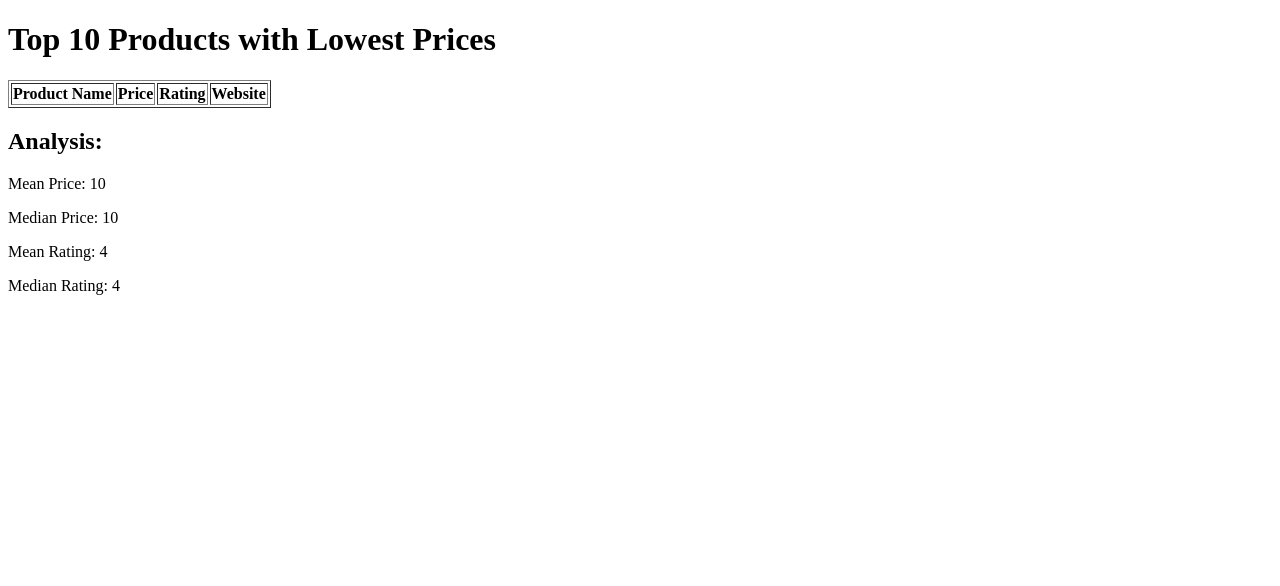
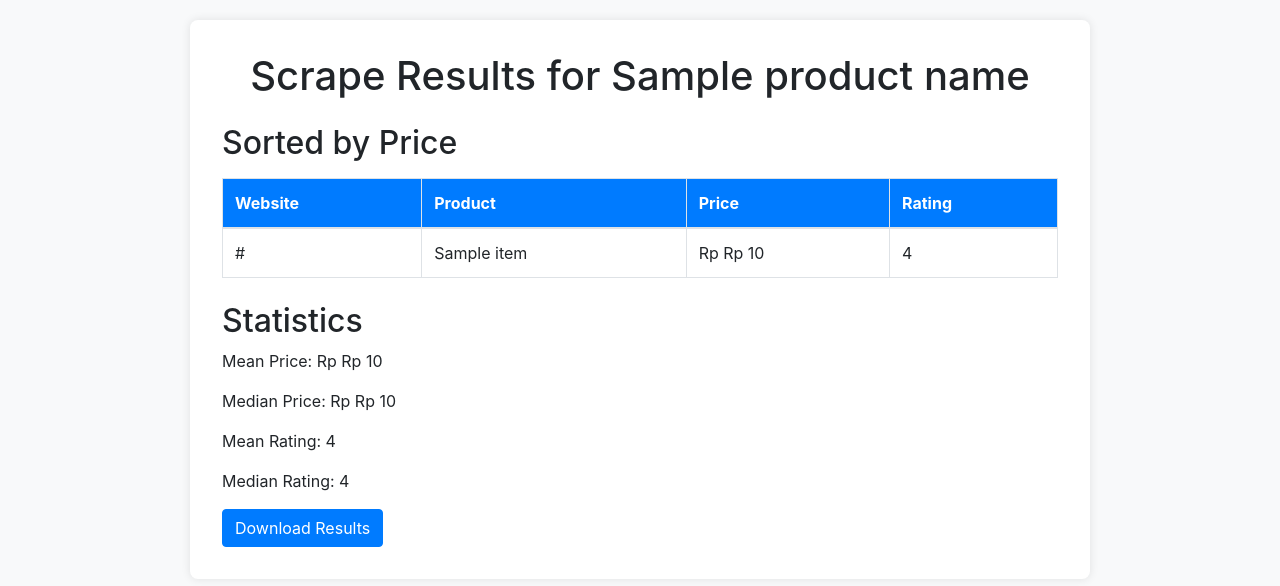
Before and after one commit to dylanRevelin/web-scrapping-ecek, a Flask app: template templates/results.html in a window 1280 px wide. Shown: the top 586 px of the page. Run offline with Flask 3, Linux system fonts and the light colour scheme; the template is opened without the code that fills it: most values are stand-ins (such as "Sample title", 1, 10 or a date in 2020); lists and menus that the app fills with data are empty; some libraries are stand-ins or nearby versions.

Commit message:
styling website + fitur download

```diff
--- a/analysis.py
+++ b/analysis.py
@@ -20,5 +20,4 @@ def analyze_data(filename):
     mean_rating = data['Rating'].mean()
     median_rating = data['Rating'].median()
 
-
     return data_sorted_price, mean_price, median_price, mean_rating, median_rating
--- a/app.py
+++ b/app.py
@@ -1,9 +1,15 @@
-from flask import Flask, render_template, request, redirect, url_for
+from flask import Flask, render_template, request, redirect, url_for, session, make_response
 from scraping import scrape_products
 from analysis import analyze_data
 import pandas as pd
+from io import BytesIO
 
 app = Flask(__name__)
+app.secret_key = 'supersecretkey'  # Necessary for session management
+
+@app.template_filter('format_price')
+def format_price(price):
+    return "Rp {:,.0f}".format(price)
 
 @app.route('/')
 def index():
@@ -15,28 +21,73 @@ def scrape():
         product_name = request.form['product_name']
         pages = int(request.form['pages'])
         filename = scrape_products(product_name, pages)
-        data_sorted_price, data_sorted_rating, mean_price, median_price, mean_rating, median_rating = analyze_data(filename)
-        return redirect(url_for('results',
-                                filename=filename,
-                                data_sorted_price=data_sorted_price,
-                                data_sorted_rating=data_sorted_rating,
-                                mean_price=mean_price,
-                                median_price=median_price,
-                                mean_rating=mean_rating,
-                                median_rating=median_rating))
+        data_sorted_price, mean_price, median_price, mean_rating, median_rating = analyze_data(filename)
 
+        # Store results and product name in session
+        session['product_name'] = product_name
+        session['data_sorted_price'] = data_sorted_price.to_dict(orient='records')
+        session['mean_price'] = mean_price
+        session['median_price'] = median_price
+        session['mean_rating'] = mean_rating
+        session['median_rating'] = median_rating
 
+        return redirect(url_for('results', filename=filename))
 
-@app.route('/results/<filename>')
-def results(filename):
-    data_sorted_price, mean_price, median_price, mean_rating, median_rating = analyze_data(filename)
+@app.route('/results')
+def results():
+    # Retrieve results from session
+    product_name = session.get('product_name')
+    data_sorted_price = session.get('data_sorted_price')
+    mean_price = session.get('mean_price')
+    median_price = session.get('median_price')
+    mean_rating = session.get('mean_rating')
+    median_rating = session.get('median_rating')
+
     return render_template('results.html',
-                            data=data_sorted_price,
-                            mean_price=mean_price,
-                            median_price=median_price,
-                            mean_rating=mean_rating,
-                            median_rating=median_rating,)
+                           product_name=product_name,
+                           data=data_sorted_price,
+                           mean_price=mean_price,
+                           median_price=median_price,
+                           mean_rating=mean_rating,
+                           median_rating=median_rating)
 
+@app.route('/download-results')
+def download_results():
+    # Retrieve the scraped data from the session
+    data_sorted_price = session.get('data_sorted_price')
+    mean_price = session.get('mean_price')
+    median_price = session.get('median_price')
+    mean_rating = session.get('mean_rating')
+    median_rating = session.get('median_rating')
+
+    # Create a DataFrame from the data
+    df = pd.DataFrame(data_sorted_price)
+
+    # Create an in-memory Excel file
+    excel_data = BytesIO()
+    with pd.ExcelWriter(excel_data, engine='xlsxwriter') as writer:
+        df.to_excel(writer, index=False, sheet_name='Results')
+        workbook = writer.book
+        worksheet = writer.sheets['Results']
+        # Optionally, add mean and median statistics to the Excel file
+        worksheet.write(len(df) + 2, 0, 'Mean Price:')
+        worksheet.write(len(df) + 2, 1, mean_price)
+        worksheet.write(len(df) + 3, 0, 'Median Price:')
+        worksheet.write(len(df) + 3, 1, median_price)
+        worksheet.write(len(df) + 4, 0, 'Mean Rating:')
+        worksheet.write(len(df) + 4, 1, mean_rating)
+        worksheet.write(len(df) + 5, 0, 'Median Rating:')
+        worksheet.write(len(df) + 5, 1, median_rating)
+    excel_data.seek(0)
+
+    # Create a response object
+    response = make_response(excel_data.getvalue())
+
+    # Set headers to trigger file download
+    response.headers['Content-Disposition'] = 'attachment; filename=scraped_data.xlsx'
+    response.headers['Content-type'] = 'application/vnd.openxmlformats-officedocument.spreadsheetml.sheet'
+
+    return response
 
 if __name__ == "__main__":
     app.run(debug=True)
--- a/scraping.py
+++ b/scraping.py
@@ -52,7 +52,7 @@ def scrape_bukalapak(driver, product_name, pages, worksheet):
                     nama = product.find_element(By.CLASS_NAME, "bl-text").text
                     harga = product.find_element(By.CLASS_NAME, "bl-product-card-new__price").text
                     rating_text = product.find_element(By.CLASS_NAME, "bl-product-card-new__ratings").text
-                    rating = rating_text[0] if rating_text[0] != "T" else "0"
+                    rating = rating_text.split()[0] if rating_text[0] != "T" else "0"
                     worksheet.append(["Bukalapak", nama, harga, rating])
                 except Exception as e:
                     print(f"Error scraping product {product}: {e}")
--- a/templates/results.html
+++ b/templates/results.html
@@ -3,36 +3,73 @@
 <head>
     <meta charset="UTF-8">
     <meta name="viewport" content="width=device-width, initial-scale=1.0">
-    <title>Scraped Products</title>
+    <title>Scrape Results</title>
+    <!-- Bootstrap CSS -->
+    <link href="https://maxcdn.bootstrapcdn.com/bootstrap/4.5.2/css/bootstrap.min.css" rel="stylesheet">
+    <style>
+        body {
+            background-color: #f8f9fa;
+            padding-top: 20px;
+        }
+        .container {
+            max-width: 900px;
+            background: white;
+            padding: 2em;
+            border-radius: 8px;
+            box-shadow: 0 0 10px rgba(0, 0, 0, 0.1);
+        }
+        table {
+            width: 100%;
+        }
+        th, td {
+            text-align: left;
+            padding: 8px;
+        }
+        th {
+            background-color: #007bff;
+            color: white;
+        }
+        tr:nth-child(even) {
+            background-color: #f2f2f2;
+        }
+    </style>
 </head>
 <body>
-    <h1>Top 10 Products with Lowest Prices</h1>
-    <table border="1">
+    <div class="container">
+        <h1 class="text-center mb-4">Scrape Results for {{ product_name }}</h1>
+        <h2 class="mt-4">Sorted by Price</h2>
+        <table class="table table-bordered mt-3">
             <thead>
                 <tr>
-                <th>Product Name</th>
+                    <th>Website</th>
+                    <th>Product</th>
                     <th>Price</th>
                     <th>Rating</th>
-                <th>Website</th>
                 </tr>
             </thead>
             <tbody>
-            {% for index, row in data.head(30).iterrows() %}
+                {% for item in data %}
                 <tr>
-                <td>{{ row['Product Name'] }}</td>
-                <td>{{ row['Price'] }}</td>
-                <td>{{ row['Rating'] }}</td>
-                <td>{{ row['Website'] }}</td>
+                    <td>{{ item['Website'] }}</td>
+                    <td>{{ item['Product Name'] }}</td>
+                    <td>Rp {{ item['Price'] | format_price }}</td> <!-- Format price here -->
+                    <td>{{ item['Rating'] }}</td>
                 </tr>
                 {% endfor %}
             </tbody>
         </table>
-
-    <h2>Analysis:</h2>
-    <p>Mean Price: {{ mean_price }}</p>
-    <p>Median Price: {{ median_price }}</p>
+        <h2 class="mt-4">Statistics</h2>
+        <p>Mean Price: Rp {{ mean_price | format_price }}</p> <!-- Format mean price here -->
+        <p>Median Price: Rp {{ median_price | format_price }}</p> <!-- Format median price here -->
         <p>Mean Rating: {{ mean_rating }}</p>
         <p>Median Rating: {{ median_rating }}</p>
 
+        <!-- Download link for Excel file -->
+        <a href="{{ url_for('download_results') }}" class="btn btn-primary">Download Results</a>
+    </div>
+    <!-- Bootstrap JS and dependencies -->
+    <script src="https://code.jquery.com/jquery-3.5.1.slim.min.js"></script>
+    <script src="https://cdn.jsdelivr.net/npm/@popperjs/core@2.5.4/dist/umd/popper.min.js"></script>
+    <script src="https://stackpath.bootstrapcdn.com/bootstrap/4.5.2/js/bootstrap.min.js"></script>
 </body>
 </html>
```
Also changed, not shown: templates/index.html (+36 -8 lines). Lines whose indentation alone changed are shown as unchanged.
